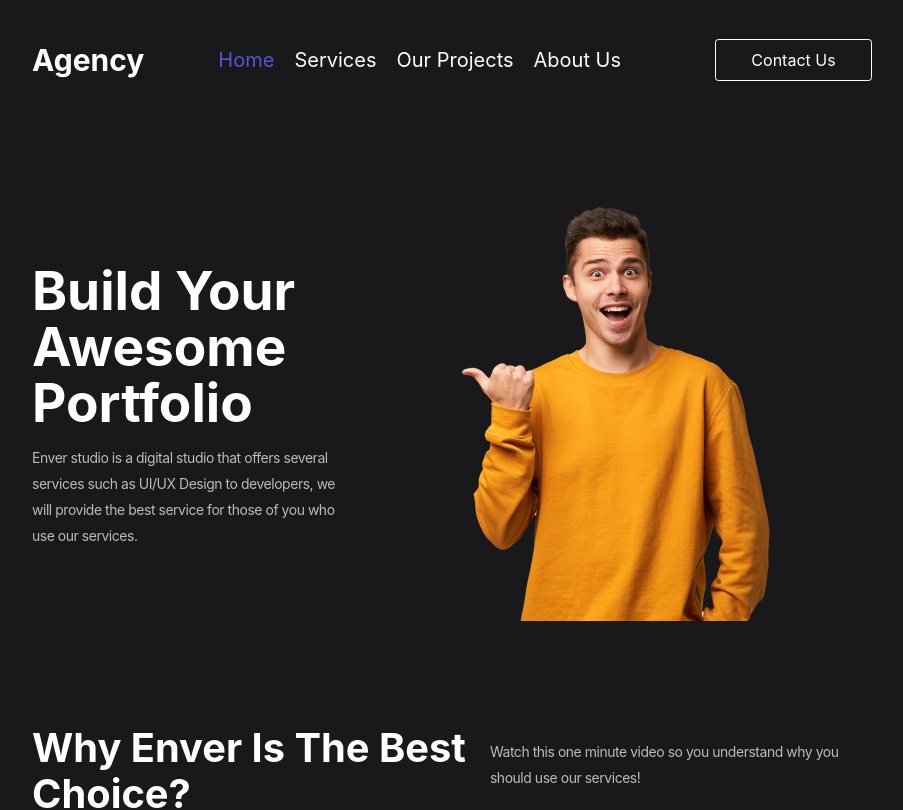
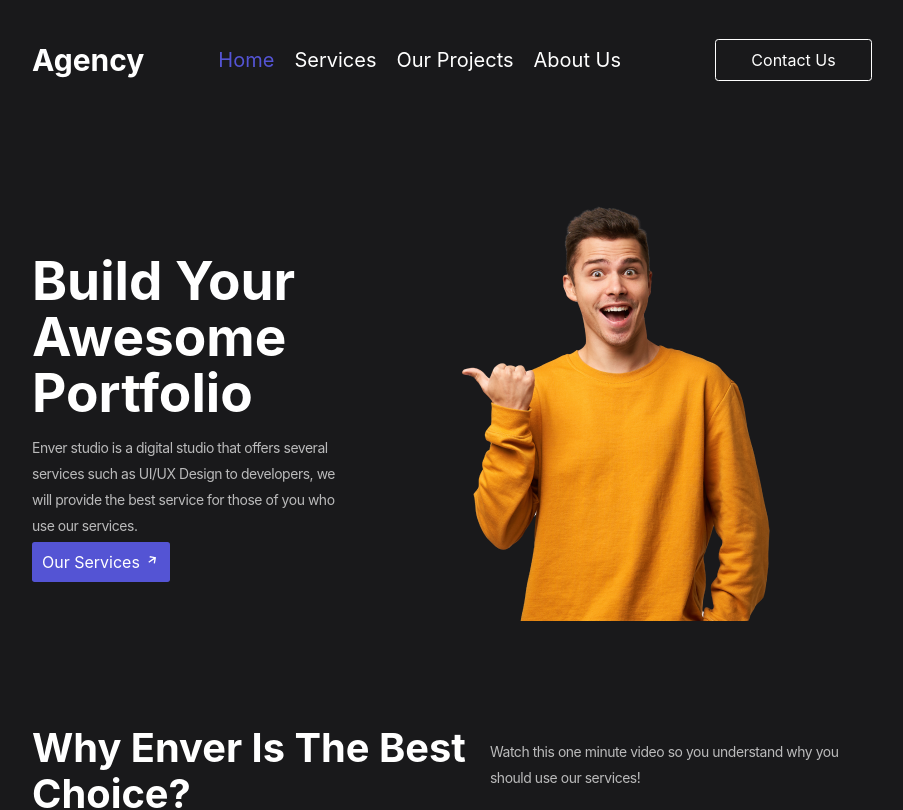
Before and after one commit to tawsifhye/agency-react-sass, a React (Create React App) app: page / in a window 1280 px wide. Shown: the top 810 px of the page, without its empty margins (188-1091 px from the left). Built offline with nearby package versions, Linux system fonts and the light colour scheme.

Commit message:
button added to HEro section

```diff
--- a/src/Components/Hero.js
+++ b/src/Components/Hero.js
@@ -1,4 +1,5 @@
 import React from 'react';
+import { BiRightArrowAlt } from "react-icons/bi";
 import '../Styles/Hero.scss'
 import banner from '../images/hero-image.png'
 const Hero = () => {
@@ -11,6 +12,7 @@ const Hero = () => {
                 <p>
                     Enver studio is a digital studio that offers several services such as UI/UX Design to developers, we will provide the best service for those of you who use our services.
                 </p>
+                <a className="button" href="https://">Our Services <BiRightArrowAlt className='arrow' /></a>
             </div>
             <div className='hero-banner'>
                 <img src={banner} alt="" />
--- a/src/Styles/Hero.scss
+++ b/src/Styles/Hero.scss
@@ -15,6 +15,13 @@
         p{
             @extend .details;
         }
+        .button{
+            @include button(0,  2.65476px, $indigo_color, 135.39px);
+            .arrow{
+                transform: rotate(-35deg);
+            }
+        }
+
     }
     @include sm{
         display: flex;
```
